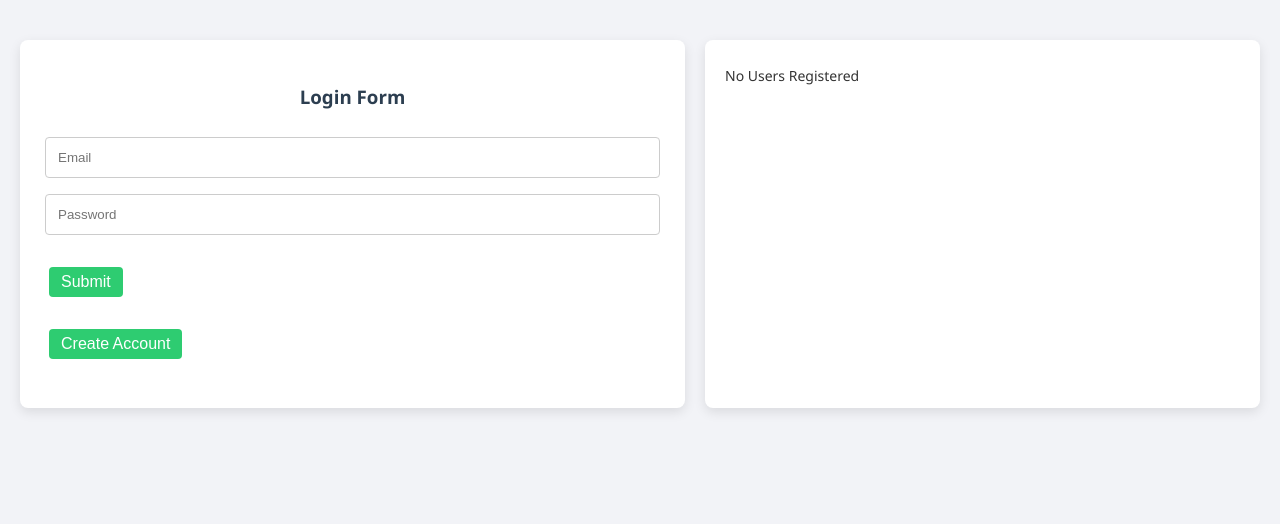
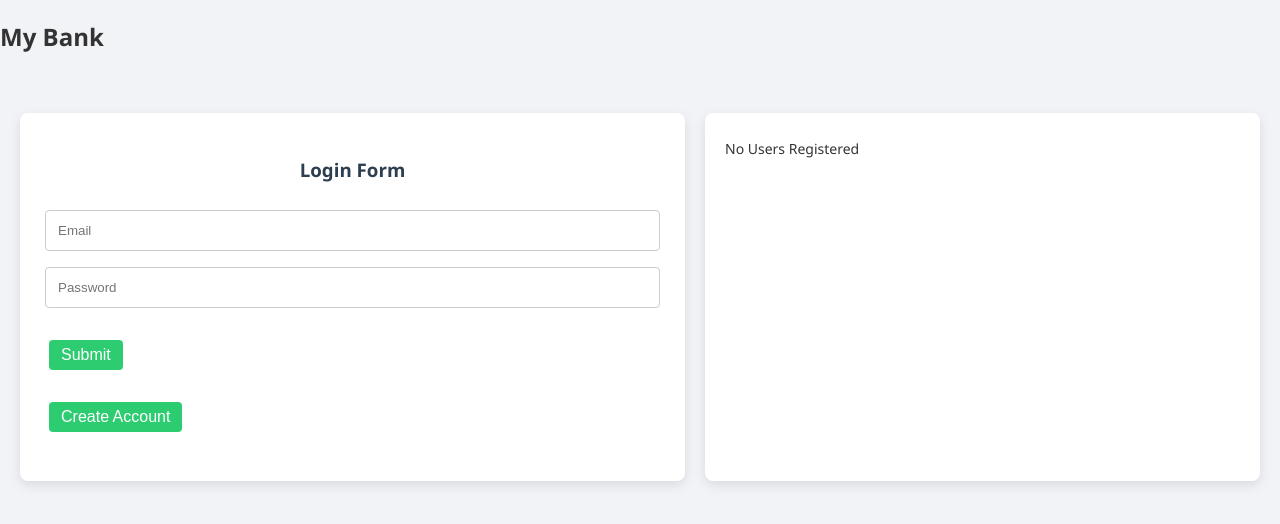
Before and after one commit to Rohitpawar0005/Rohitpawar0005.github.io, a plain HTML site: page Portfolio/p1/index.html in a window 1280 px wide. Drawn offline with Linux system fonts and the light colour scheme.

Commit message:
modified:   Portfolio/p1/index.html

```diff
--- a/Portfolio/p1/index.html
+++ b/Portfolio/p1/index.html
@@ -8,6 +8,9 @@
     <link rel="stylesheet" href="style.css">
 </head>
 <body onload="loginForm()">
+    <nav class="nav">
+        <h2>My Bank</h2>
+    </nav>
     <div id="root" class="container"></div>
 </body>
 </html>
```
